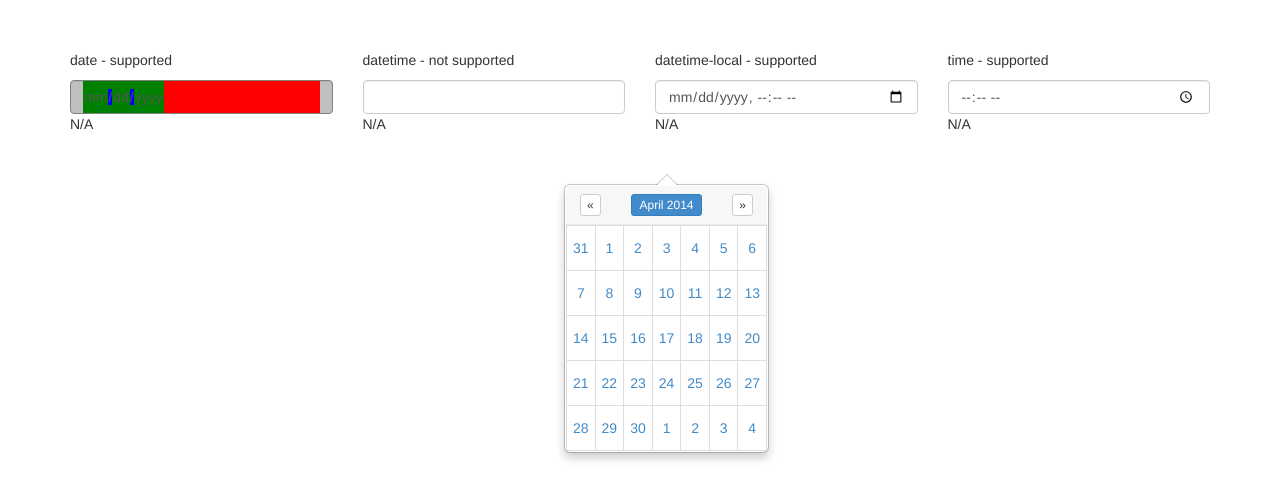
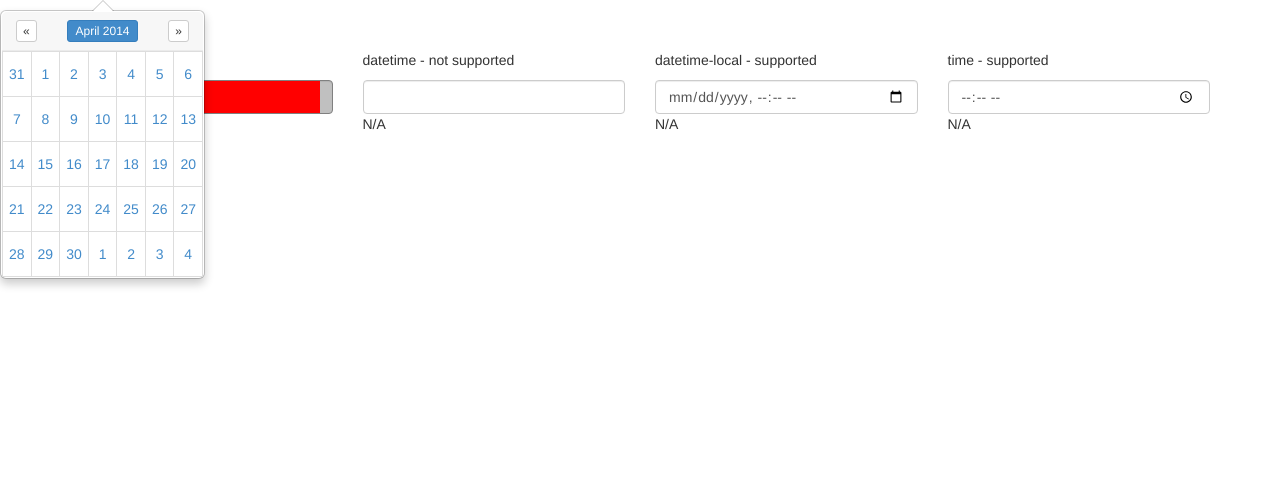
Before and after one commit to Code-First/bootstrap-dtpicker, a plain HTML site: page datepicker.html in a window 1280 px wide. Drawn offline with Linux system fonts and the light colour scheme.

Commit message:
Popover position changed

```diff
--- a/datepicker.html
+++ b/datepicker.html
@@ -103,7 +103,7 @@
 		</div>
 	</div>
 
-	<div class="popover bottom in" style="display: block; top: 174px; left: 564px; max-width: 400px;">
+	<div class="popover bottom in" style="display: block; top: 0; left: 0; max-width: 400px;">
 		<div class="arrow"></div>
 		<div class="popover-title">
 			<div class="row">
```
